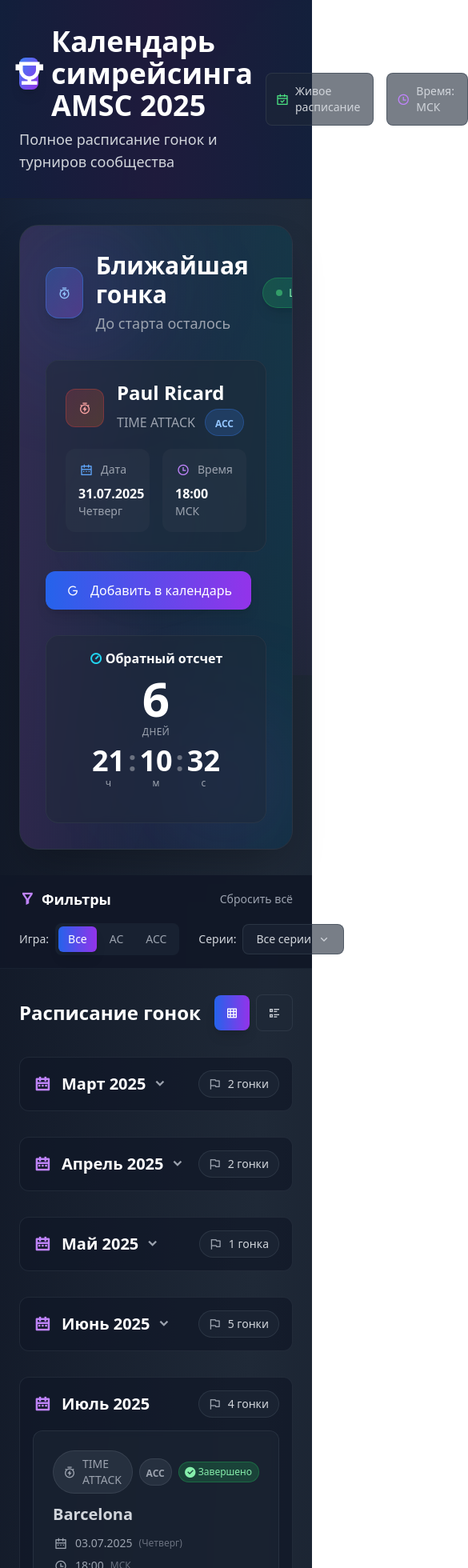
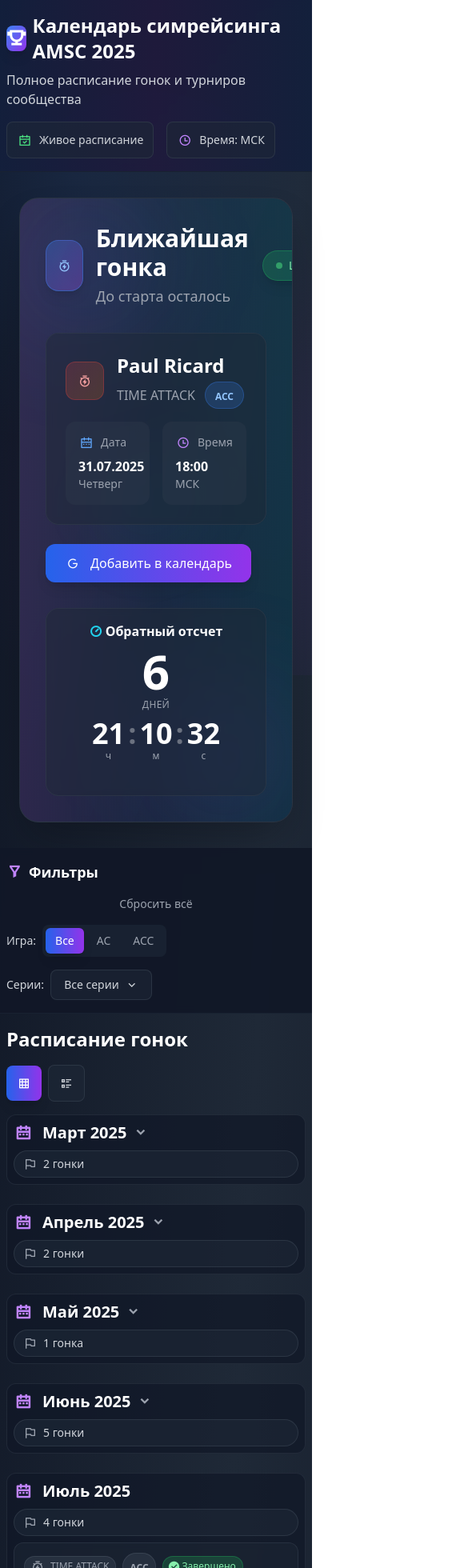
Before and after one commit to apexmotorssimclub/amsc-calendar, a Next.js app: page / in a window 390 px wide. Shown: the top 1960 px of the page at 80% size, 585 px wide, since content can reach past the window. Built offline with nearby package versions, Linux system fonts and the light colour scheme.

Commit message:
Адаптив: улучшена мобильная версия календаря (meta viewport, паддинги, flex, размеры)

```diff
--- a/app/layout.tsx
+++ b/app/layout.tsx
@@ -31,6 +31,9 @@ export default function RootLayout({
 }>) {
   return (
     <html lang="en" suppressHydrationWarning={true}>
+      <head>
+        <meta name="viewport" content="width=device-width, initial-scale=1" />
+      </head>
       <body
         className={`${geistSans.variable} ${geistMono.variable} ${pacifico.variable} antialiased`}
       >
--- a/components/CalendarFilters.tsx
+++ b/components/CalendarFilters.tsx
@@ -70,8 +70,8 @@ export default function CalendarFilters({
 
   return (
     <div className="bg-gray-900/95 backdrop-blur-sm border-b border-gray-800/60">
-      <div className="max-w-7xl mx-auto px-6 py-4">
-        <div className="flex items-center justify-between mb-4">
+      <div className="max-w-7xl mx-auto px-2 py-4 md:px-6 md:py-4">
+        <div className="flex flex-col gap-4 md:flex-row md:items-center md:justify-between mb-4">
           <h3 className="text-lg font-semibold text-white flex items-center">
             <i className="ri-filter-2-line w-5 h-5 flex items-center justify-center mr-2 text-purple-400"></i>
             Фильтры
@@ -84,7 +84,7 @@ export default function CalendarFilters({
           </button>
         </div>
 
-        <div className="flex items-center space-x-6">
+        <div className="flex flex-col gap-4 md:flex-row md:items-center md:space-x-6">
           {/* Быстрый фильтр по играм */}
           <div className="flex items-center space-x-2">
             <span className="text-sm font-medium text-gray-300">Игра:</span>
--- a/components/CalendarHeader.tsx
+++ b/components/CalendarHeader.tsx
@@ -5,16 +5,16 @@ export default function CalendarHeader() {
   return (
     <div className="relative bg-gray-900/95 backdrop-blur-sm border-b border-gray-800/60">
       <div className="absolute inset-0 bg-gradient-to-r from-blue-600/10 via-purple-600/10 to-blue-600/10"></div>
-      <div className="relative max-w-7xl mx-auto px-6 py-8">
-        <div className="flex items-center justify-between">
+      <div className="relative max-w-7xl mx-auto px-2 py-4 md:px-6 md:py-8">
+        <div className="flex flex-col gap-4 md:flex-row md:items-center md:justify-between">
           <div>
-            <h1 className="text-4xl font-bold text-white mb-2 flex items-center">
-              <div className="w-10 h-10 flex items-center justify-center mr-4 bg-gradient-to-br from-blue-500 to-purple-600 rounded-lg shadow-lg">
-                <i className="ri-trophy-line w-6 h-6 flex items-center justify-center text-white"></i>
+            <h1 className="text-2xl md:text-4xl font-bold text-white mb-2 flex items-center">
+              <div className="w-8 h-8 md:w-10 md:h-10 flex items-center justify-center mr-2 md:mr-4 bg-gradient-to-br from-blue-500 to-purple-600 rounded-lg shadow-lg">
+                <i className="ri-trophy-line w-5 h-5 md:w-6 md:h-6 flex items-center justify-center text-white"></i>
               </div>
               Календарь симрейсинга AMSC 2025
             </h1>
-            <p className="text-gray-300 text-lg">
+            <p className="text-gray-300 text-base md:text-lg">
               Полное расписание гонок и турниров сообщества
             </p>
           </div>
--- a/components/CalendarView.tsx
+++ b/components/CalendarView.tsx
@@ -137,8 +137,8 @@ export default function CalendarView({ races }: CalendarViewProps) {
   const isMonthPassed = (monthRaces: Race[]) => monthRaces.every(isRacePassed);
 
   return (
-    <div className="max-w-7xl mx-auto px-6 py-8">
-      <div className="flex items-center justify-between mb-8">
+    <div className="max-w-7xl mx-auto px-2 py-4 md:px-6 md:py-8">
+      <div className="flex flex-col gap-4 md:flex-row md:items-center md:justify-between mb-4 md:mb-8">
         <h2 className="text-2xl font-bold text-white">
           Расписание гонок
         </h2>
@@ -170,9 +170,9 @@ export default function CalendarView({ races }: CalendarViewProps) {
         const monthPassed = isMonthPassed(monthRaces);
         const isCollapsed = collapsedMonths[monthKey] ?? monthPassed;
         return (
-          <div key={monthKey} className="mb-8 bg-gray-900/70 rounded-xl border border-gray-700/40 overflow-hidden">
+          <div key={monthKey} className="mb-6 bg-gray-900/70 rounded-xl border border-gray-700/40 overflow-hidden">
             <div
-              className="flex items-center justify-between mb-4 px-4 pt-4 cursor-pointer select-none"
+              className="flex flex-col gap-2 md:flex-row md:items-center md:justify-between mb-2 md:mb-4 px-2 pt-2 md:px-4 md:pt-4 cursor-pointer select-none"
               onClick={() =>
                 monthPassed && setCollapsedMonths((prev) => ({ ...prev, [monthKey]: !isCollapsed }))
               }
@@ -196,13 +196,13 @@ export default function CalendarView({ races }: CalendarViewProps) {
 
             {!isCollapsed && (
               viewMode === 'grid' ? (
-                <div className="grid grid-cols-1 md:grid-cols-2 lg:grid-cols-3 gap-4 px-4 pb-4">
+                <div className="grid grid-cols-1 md:grid-cols-2 lg:grid-cols-3 gap-2 md:gap-4 px-2 pb-2 md:px-4 md:pb-4">
                   {monthRaces.map((race) => (
                     <RaceCard key={race.id} race={race} />
                   ))}
                 </div>
               ) : (
-                <div className="space-y-3 px-4 pb-4">
+                <div className="space-y-2 md:space-y-3 px-2 pb-2 md:px-4 md:pb-4">
                   {monthRaces.map((race) => {
                     const isPassed = isRacePassed(race);
                     return (
--- a/components/RaceCard.tsx
+++ b/components/RaceCard.tsx
@@ -116,13 +116,13 @@ export default function RaceCard({ race }: RaceCardProps) {
     <div className={`group relative overflow-hidden rounded-xl border transition-all duration-300 hover:scale-[1.02] ${isPassed ? 'bg-gray-800/50 border-gray-700/50 backdrop-blur-sm' : 'bg-gray-800/80 border-gray-700/60 backdrop-blur-sm hover:bg-gray-800/90 hover:border-gray-600/70'}`}>
       <div className="absolute inset-0 bg-gradient-to-br from-purple-500/10 via-transparent to-blue-500/10 opacity-0 group-hover:opacity-100 transition-opacity duration-300"></div>
 
-      <div className="relative p-6">
-        <div className="flex items-start justify-between mb-4">
+      <div className="relative p-3 md:p-6">
+        <div className="flex flex-col gap-2 md:flex-row md:items-start md:justify-between mb-2 md:mb-4">
           <div className="flex-1">
-            <div className="flex items-center space-x-2 mb-3">
-              <div className={`flex items-center space-x-2 px-3 py-1.5 rounded-full border ${isPassed ? 'bg-gray-700/50 text-gray-400 border-gray-600/50' : getSeriesColor(race.series)}`}>
-                <i className={`${getSeriesIcon(race.series)} w-4 h-4 flex items-center justify-center`}></i>
-                <span className="text-sm font-medium">{getSeriesShortName(race.series)}</span>
+            <div className="flex flex-wrap items-center gap-2 mb-2 md:mb-3">
+              <div className={`flex items-center space-x-2 px-2 py-1 md:px-3 md:py-1.5 rounded-full border ${isPassed ? 'bg-gray-700/50 text-gray-400 border-gray-600/50' : getSeriesColor(race.series)}`}>
+                <i className={`${getSeriesIcon(race.series)} w-4 h-4 md:w-5 md:h-5 flex items-center justify-center`}></i>
+                <span className="text-xs md:text-sm font-medium">{getSeriesShortName(race.series)}</span>
               </div>
               <div className={`px-2 py-1 rounded-full border ${isPassed ? 'bg-gray-700/50 text-gray-400 border-gray-600/50' : getGameColor(race.series)}`}>
                 <span className="text-xs font-bold">{getGamePlatform(race.series)}</span>
@@ -135,21 +135,21 @@ export default function RaceCard({ race }: RaceCardProps) {
               )}
             </div>
 
-            <h3 className={`text-xl font-bold mb-3 ${isPassed ? 'text-gray-300' : 'text-white'}`}>{race.stage}</h3>
+            <h3 className={`text-base md:text-xl font-bold mb-2 md:mb-3 ${isPassed ? 'text-gray-300' : 'text-white'}`}>{race.stage}</h3>
 
-            <div className="space-y-2">
+            <div className="space-y-1 md:space-y-2">
               <div className={`flex items-center space-x-2 ${isPassed ? 'text-gray-400' : 'text-gray-300'}`}>
-                <div className="w-5 h-5 flex items-center justify-center">
+                <div className="w-4 h-4 md:w-5 md:h-5 flex items-center justify-center">
                   <i className="ri-calendar-2-line w-4 h-4 flex items-center justify-center"></i>
                 </div>
-                <span className="text-sm">{race.date}</span>
+                <span className="text-xs md:text-sm">{race.date}</span>
                 <span className="text-xs text-gray-500">({race.dayOfWeek})</span>
               </div>
               <div className={`flex items-center space-x-2 ${isPassed ? 'text-gray-400' : 'text-gray-300'}`}>
-                <div className="w-5 h-5 flex items-center justify-center">
+                <div className="w-4 h-4 md:w-5 md:h-5 flex items-center justify-center">
                   <i className="ri-time-line w-4 h-4 flex items-center justify-center"></i>
                 </div>
-                <span className="text-sm">{race.time}</span>
+                <span className="text-xs md:text-sm">{race.time}</span>
                 <span className="text-xs text-gray-500">МСК</span>
               </div>
             </div>
@@ -159,30 +159,30 @@ export default function RaceCard({ race }: RaceCardProps) {
             <button
               onClick={addToGoogleCalendar}
               type="button"
-              className="flex items-center space-x-2 px-4 py-2 bg-gradient-to-r from-blue-600 to-purple-600 text-white rounded-lg hover:from-blue-700 hover:to-purple-700 transition-all duration-200 whitespace-nowrap cursor-pointer shadow-lg hover:shadow-xl"
+              className="flex items-center space-x-2 px-3 py-2 md:px-4 md:py-2 bg-gradient-to-r from-blue-600 to-purple-600 text-white rounded-lg hover:from-blue-700 hover:to-purple-700 transition-all duration-200 whitespace-nowrap cursor-pointer shadow-lg hover:shadow-xl"
             >
               <i className="ri-google-line w-4 h-4 flex items-center justify-center"></i>
-              <span className="text-sm font-medium">В календарь</span>
+              <span className="text-xs md:text-sm font-medium">В календарь</span>
             </button>
           )}
         </div>
 
-        <div className={`border-t pt-4 ${isPassed ? 'border-gray-700/50' : 'border-gray-700/60'}`}>
-          <div className="flex items-center justify-between">
-            <div className="flex items-center space-x-3">
-              <div className={`w-12 h-12 rounded-lg flex items-center justify-center ${isPassed ? 'bg-gray-700/50' : 'bg-gradient-to-br from-blue-500/20 to-purple-500/20 border border-blue-500/30'}`}>
-                <i className={`ri-roadster-line w-6 h-6 flex items-center justify-center ${isPassed ? 'text-gray-400' : 'text-blue-300'}`}></i>
+        <div className={`border-t pt-2 md:pt-4 ${isPassed ? 'border-gray-700/50' : 'border-gray-700/60'}`}>
+          <div className="flex flex-col gap-2 md:flex-row md:items-center md:justify-between">
+            <div className="flex items-center space-x-2 md:space-x-3">
+              <div className={`w-8 h-8 md:w-12 md:h-12 rounded-lg flex items-center justify-center ${isPassed ? 'bg-gray-700/50' : 'bg-gradient-to-br from-blue-500/20 to-purple-500/20 border border-blue-500/30'}`}>
+                <i className={`ri-roadster-line w-5 h-5 md:w-6 md:h-6 flex items-center justify-center ${isPassed ? 'text-gray-400' : 'text-blue-300'}`}></i>
               </div>
               <div>
-                <p className={`text-sm font-medium ${isPassed ? 'text-gray-400' : 'text-gray-300'}`}>Трасса</p>
+                <p className={`text-xs md:text-sm font-medium ${isPassed ? 'text-gray-400' : 'text-gray-300'}`}>Трасса</p>
                 <p className={`text-xs ${isPassed ? 'text-gray-500' : 'text-gray-400'}`}>Автодром</p>
               </div>
             </div>
 
             {isPassed && (
               <div className="flex items-center space-x-2 text-green-400">
-                <i className="ri-checkbox-circle-fill w-5 h-5 flex items-center justify-center"></i>
-                <span className="text-sm font-medium">Завершено</span>
+                <i className="ri-checkbox-circle-fill w-4 h-4 md:w-5 md:h-5 flex items-center justify-center"></i>
+                <span className="text-xs md:text-sm font-medium">Завершено</span>
               </div>
             )}
           </div>
```
